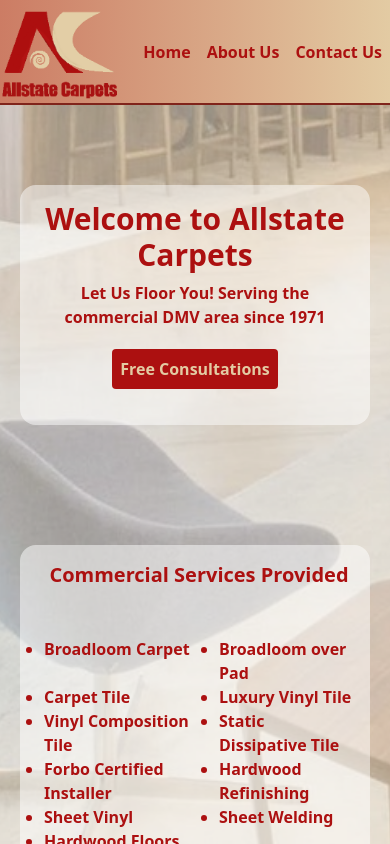
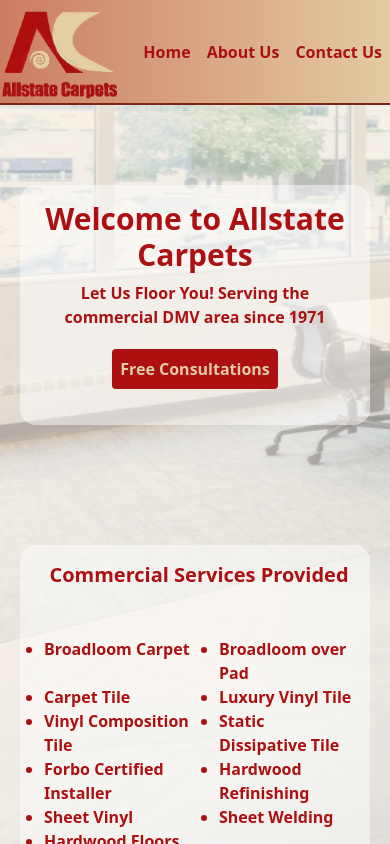
Before and after one commit to sramalho94/AllstateCarpets, a Next.js app in the folder allstate-carpets-next/: page / in a window 390 px wide. Built offline with nearby package versions, Linux system fonts and the light colour scheme.

Commit message:
Reposistioned background image for mobile

```diff
--- a/allstate-carpets-next/components/Welcome.jsx
+++ b/allstate-carpets-next/components/Welcome.jsx
@@ -1,4 +1,4 @@
-import bg from './/../public/allstate-banner.png'
+import bg from './/../public/allstate-bg.png'
 import Link from 'next/link'
 
 const Welcome = () => {
@@ -9,7 +9,7 @@
         width: '100%',
         backgroundColor: 'rgb(255, 255, 255, 0.5)'
       }}
-      className="flex flex-col-reverse md:flex-row-reverse w-screen bg-cover md:justify-between lg:justify-around bg-center"
+      className="flex flex-col-reverse md:flex-row-reverse w-screen bg-cover md:justify-between lg:justify-around md:bg-center bg-left object-cover"
     >
       <div className="flex flex-col  bg-white rounded-2xl my-10 mx-5 bg-opacity-50 md:mt-80">
         <h1 className="font-bold text-xl text-[#ac1010] mt-4 ml-2 text-center">
```
Also changed, not shown: allstate-carpets-next/public/allstate-bg.png (added).
